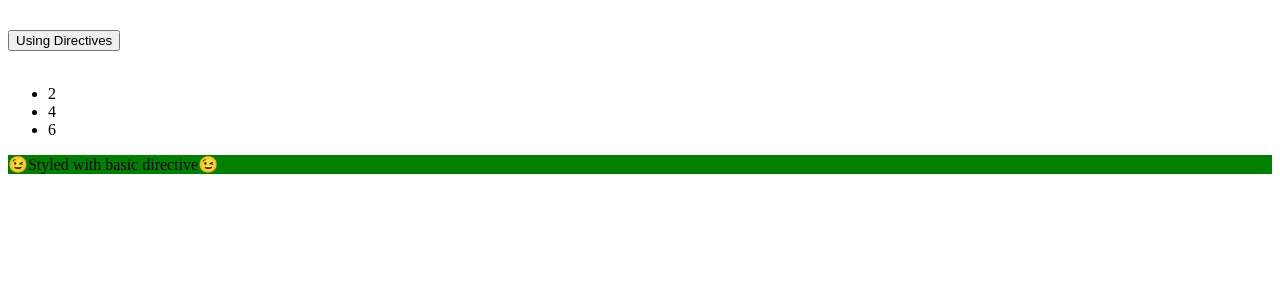
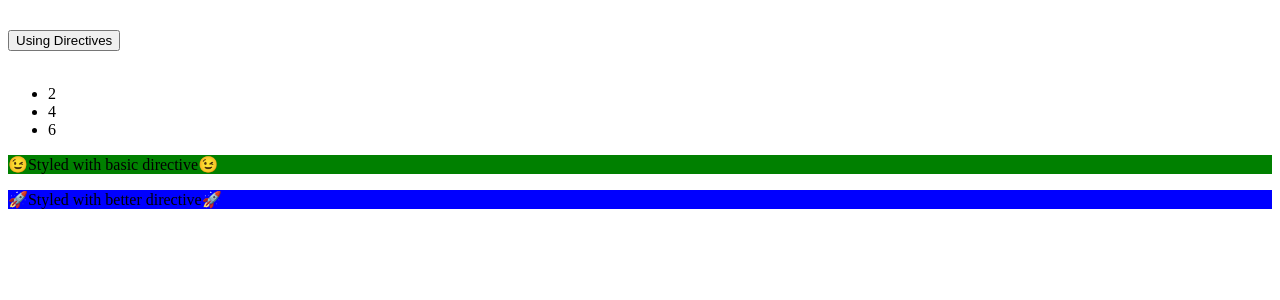
Before and after one commit to GeorgeThulo/Directives, an Angular app: page / in a window 1280 px wide. Shown: the top 300 px of the page. Built offline with nearby package versions, Linux system fonts and the light colour scheme.

Commit message:
Using renderer to access DOM | Directive

```diff
--- a/src/app/app.component.html
+++ b/src/app/app.component.html
@@ -26,6 +26,8 @@
         </div>
       </ul>
       <p appBasicHighlight>😉Styled with basic directive😉</p>
+      <p appBetterHighlight>🚀Styled with better directive🚀</p>
+
     </div>
   </div>
 </div>
--- a/src/app/app.module.ts
+++ b/src/app/app.module.ts
@@ -4,11 +4,13 @@ import { BrowserModule } from '@angular/platform-browser';
 import { AppRoutingModule } from './app-routing.module';
 import { AppComponent } from './app.component';
 import { BasicHighlightDirectives } from './basic-highlight/basic-highlight.directives';
+import { BetterHighlightDirective } from './better-highlight/better-highlight.directive';
 
 @NgModule({
   declarations: [
     AppComponent,
-    BasicHighlightDirectives
+    BasicHighlightDirectives,
+    BetterHighlightDirective
   ],
   imports: [
     BrowserModule,
--- /dev/null
+++ b/src/app/better-highlight/better-highlight.directive.ts
@@ -0,0 +1,12 @@
+import { Directive, ElementRef, Renderer2 } from '@angular/core';
+
+@Directive({
+  selector: '[appBetterHighlight]'
+})
+export class BetterHighlightDirective {
+
+  constructor(private eleRef: ElementRef, private renderer: Renderer2) { }
+  ngOnInit() {
+  this.renderer.setStyle(this.eleRef.nativeElement, 'background-color', 'blue')
+  }
+}
```
